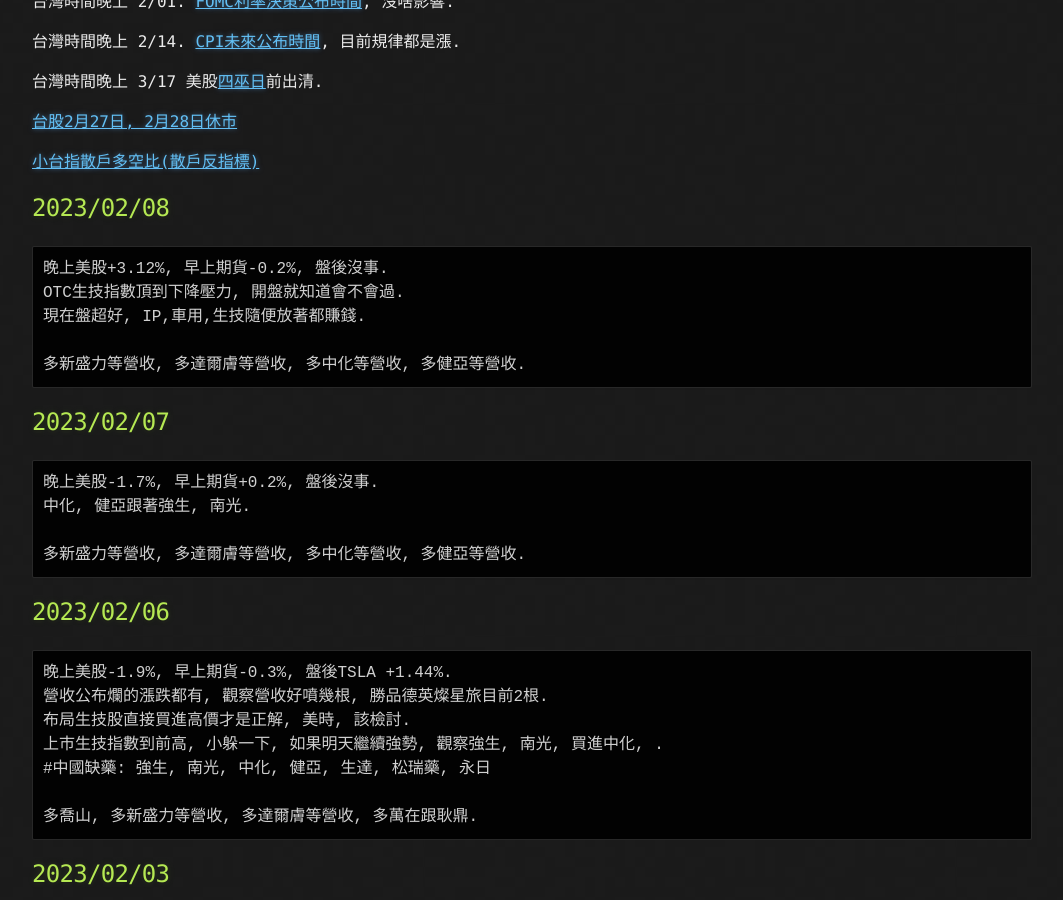
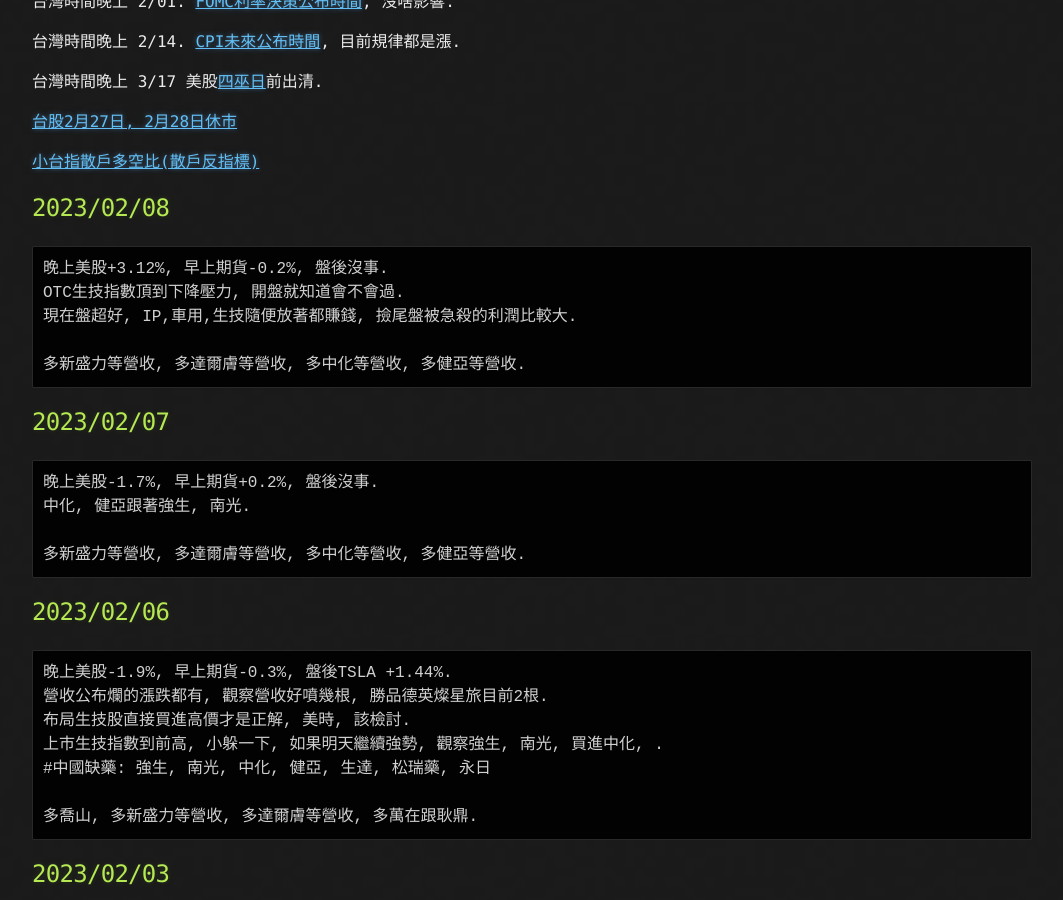
Before and after one commit to lepg5487/Stock_God, a Jekyll site: the page built from index.md, in a window 1280 px wide and 900 px high, scrolled down 428 px. Shown: the whole window, without its empty margins (108-1171 px from the left). Built offline with Jekyll 4.4.1, drawn with Linux system fonts in a browser that asks for light colours; our own code applies the rules of GitHub Pages for plain Markdown files.

Commit message:
Update index.md

````diff
--- a/index.md
+++ b/index.md
@@ -24,7 +24,7 @@ layout: testlayouts
 ```
 晚上美股+3.12%, 早上期貨-0.2%, 盤後沒事.
 OTC生技指數頂到下降壓力, 開盤就知道會不會過.
-現在盤超好, IP,車用,生技隨便放著都賺錢.
+現在盤超好, IP,車用,生技隨便放著都賺錢, 撿尾盤被急殺的利潤比較大.
 
 多新盛力等營收, 多達爾膚等營收, 多中化等營收, 多健亞等營收.
 ```
````
